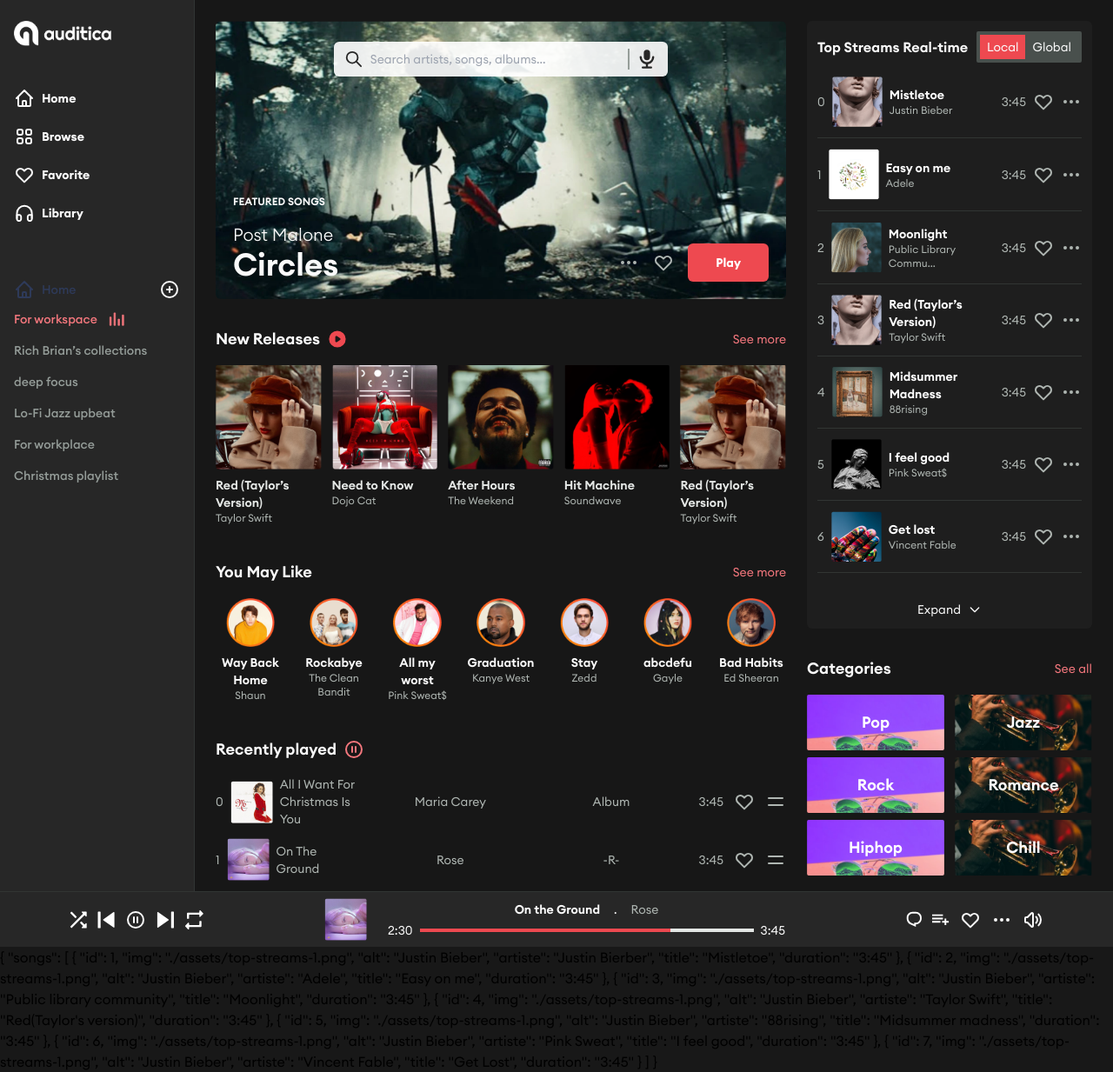
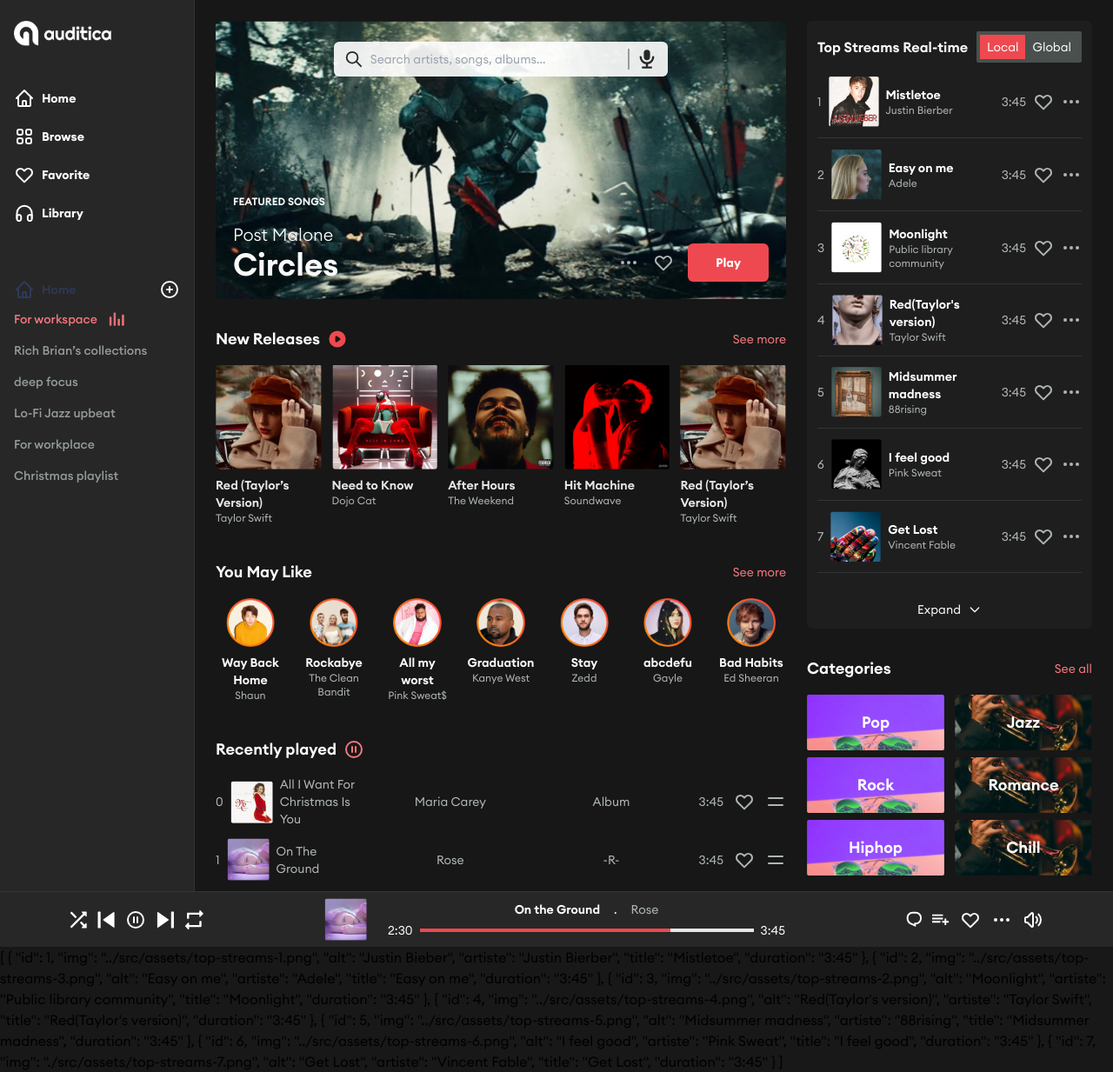
Before and after one commit to Phosah/music-player-app, a Vue app: page / in a window 1280 px wide. Shown: the whole page at 87% size. Built offline with nearby package versions, Linux system fonts and the light colour scheme.

Commit message:
Update to json

```diff
--- a/src/components/TopStreams.vue
+++ b/src/components/TopStreams.vue
@@ -10,7 +10,7 @@
         <div class="text-[#AFB6B2]" v-for="(stream, ix) in streams" :key="ix">
             <div class="flex items-center justify-between pb-3 border-b border-[#313533] mb-3">
                 <div class="flex items-center space-x-2">
-                    <p>{{ ix }}</p>
+                    <p>{{ stream.id }}</p>
                     <img :src="stream.img" :alt="stream.alt" />
                     <div>
                         <p class="text-white font-euclid-semibold">{{ stream.title }}</p>
--- a/src/db.json
+++ b/src/db.json
@@ -2,7 +2,7 @@
     "songs": [
         {
             "id": 1,
-            "img": "./assets/top-streams-1.png",
+            "img": "../src/assets/top-streams-1.png",
             "alt": "Justin Bieber",
             "artiste": "Justin Bierber",
             "title": "Mistletoe",
@@ -10,48 +10,48 @@
         },
         {
             "id": 2,
-            "img": "./assets/top-streams-1.png",
-            "alt": "Justin Bieber",
+            "img": "../src/assets/top-streams-3.png",
+            "alt": "Easy on me",
             "artiste": "Adele",
             "title": "Easy on me",
             "duration": "3:45"
         },
         {
             "id": 3,
-            "img": "./assets/top-streams-1.png",
-            "alt": "Justin Bieber",
+            "img": "../src/assets/top-streams-2.png",
+            "alt": "Moonlight",
             "artiste": "Public library community",
             "title": "Moonlight",
             "duration": "3:45"
         },
         {
             "id": 4,
-            "img": "./assets/top-streams-1.png",
-            "alt": "Justin Bieber",
+            "img": "../src/assets/top-streams-4.png",
+            "alt": "Red(Taylor's version)",
             "artiste": "Taylor Swift",
             "title": "Red(Taylor's version)",
             "duration": "3:45"
         },
         {
             "id": 5,
-            "img": "./assets/top-streams-1.png",
-            "alt": "Justin Bieber",
+            "img": "../src/assets/top-streams-5.png",
+            "alt": "Midsummer madness",
             "artiste": "88rising",
             "title": "Midsummer madness",
             "duration": "3:45"
         },
         {
             "id": 6,
-            "img": "./assets/top-streams-1.png",
-            "alt": "Justin Bieber",
+            "img": "../src/assets/top-streams-6.png",
+            "alt": "I feel good",
             "artiste": "Pink Sweat",
             "title": "I feel good",
             "duration": "3:45"
         },
         {
             "id": 7,
-            "img": "./assets/top-streams-1.png",
-            "alt": "Justin Bieber",
+            "img": "./src/assets/top-streams-7.png",
+            "alt": "Get Lost",
             "artiste": "Vincent Fable",
             "title": "Get Lost",
             "duration": "3:45"
--- a/src/views/Home.vue
+++ b/src/views/Home.vue
@@ -16,7 +16,7 @@
           </div>
         </div>
         <div class="w-2/6">
-          <TopStreams :streams="topStreamsArr" />
+          <TopStreams :streams="songsDb" />
           <Categories :categories="categoriesArr" />
         </div>
       </div>
@@ -68,7 +68,7 @@ import RecentlyPlayedSongs from "../components/RecentlyPlayedSongs.vue";
 import type { PropType } from "vue";
 import type RecentlyPlayed from "@/types/RecentlyPlayed";
 import NowPlaying from "../components/NowPlaying.vue";
-import JsonDb from "@/db.json"
+import AllSongs from "@/db.json"
 
 export default defineComponent({
   name: "Home",
@@ -262,7 +262,7 @@ export default defineComponent({
 
     ])
 
-    const songsDb = JsonDb
+    const songsDb = ref<Streams[]>((AllSongs.songs))
 
     return { songReleaseArr, topStreamsArr, categoriesArr, songsYouMayLikeArr, playedSongsArr, songsDb }
   }
```
